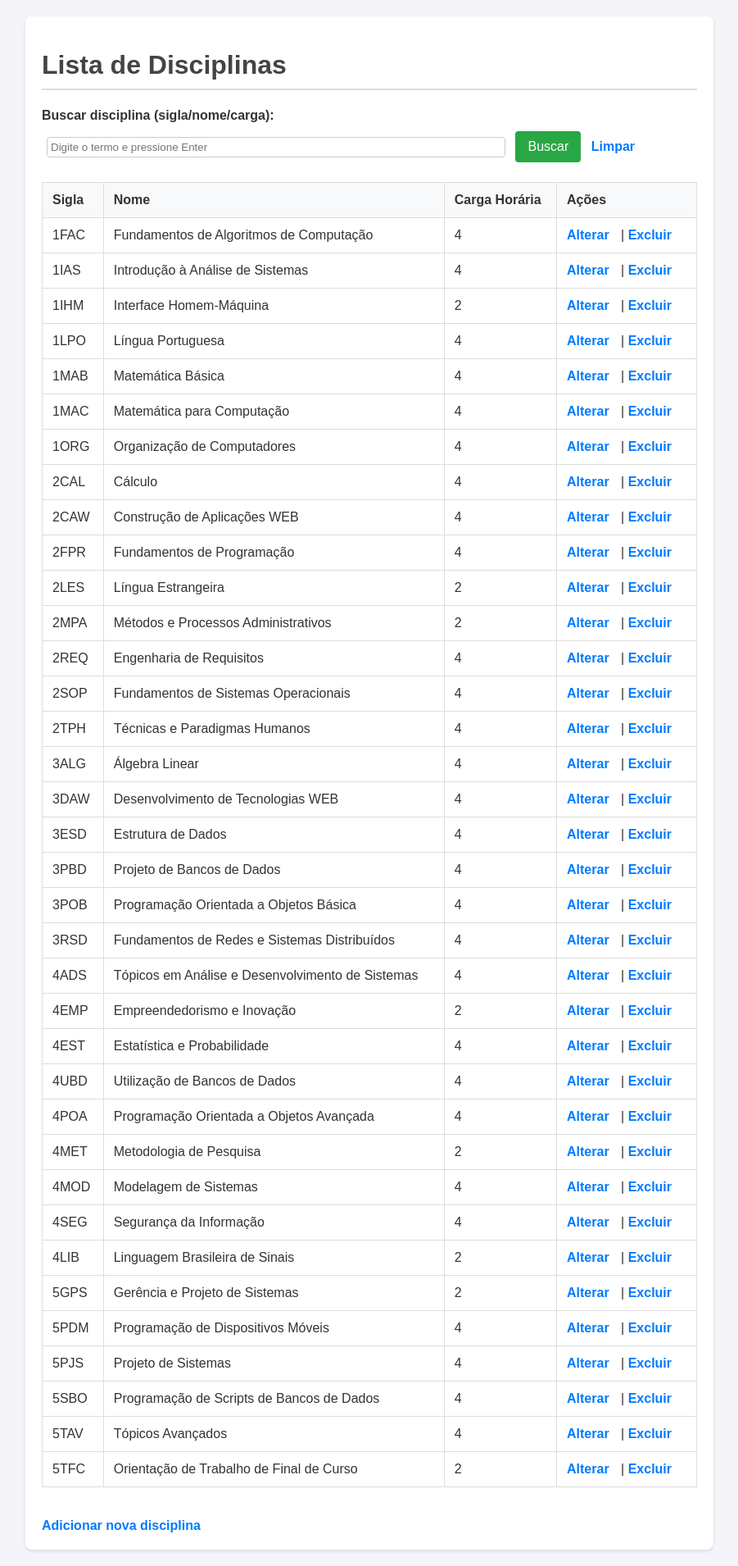
After one commit to JoaoVictorBasilio/3DAW, a PHP site: page /listarDisciplinas.php in a window 1280 px wide. The commit adds this page. Shown: the whole page at 82% size, without its empty margins (189-1090 px from the left). Run offline with PHP 8.4, Linux system fonts and the light colour scheme.

Commit message:
Add files via upload
alterações em incluirDisciplina, além de adicionar outras ações e o CSS.

```diff
--- /dev/null
+++ b/Disciplina/disciplinas.txt
@@ -0,0 +1,36 @@
+1FAC;Fundamentos de Algoritmos de Computação;4
+1IAS;Introdução à Análise de Sistemas;4
+1IHM;Interface Homem-Máquina;2
+1LPO;Língua Portuguesa;4
+1MAB;Matemática Básica;4
+1MAC;Matemática para Computação;4
+1ORG;Organização de Computadores;4
+2CAL;Cálculo;4
+2CAW;Construção de Aplicações WEB;4
+2FPR;Fundamentos de Programação;4
+2LES;Língua Estrangeira;2
+2MPA;Métodos e Processos Administrativos;2
+2REQ;Engenharia de Requisitos;4
+2SOP;Fundamentos de Sistemas Operacionais;4
+2TPH;Técnicas e Paradigmas Humanos;4
+3ALG;Álgebra Linear;4
+3DAW;Desenvolvimento de Tecnologias WEB;4
+3ESD;Estrutura de Dados;4
+3PBD;Projeto de Bancos de Dados;4
+3POB;Programação Orientada a Objetos Básica;4
+3RSD;Fundamentos de Redes e Sistemas Distribuídos;4
+4ADS;Tópicos em Análise e Desenvolvimento de Sistemas;4
+4EMP;Empreendedorismo e Inovação;2
+4EST;Estatística e Probabilidade;4
+4UBD;Utilização de Bancos de Dados;4
+4POA;Programação Orientada a Objetos Avançada;4
+4MET;Metodologia de Pesquisa;2
+4MOD;Modelagem de Sistemas;4
+4SEG;Segurança da Informação;4
+4LIB;Linguagem Brasileira de Sinais;2
+5GPS;Gerência e Projeto de Sistemas;2
+5PDM;Programação de Dispositivos Móveis;4
+5PJS;Projeto de Sistemas;4
+5SBO;Programação de Scripts de Bancos de Dados;4
+5TAV;Tópicos Avançados;4
+5TFC;Orientação de Trabalho de Final de Curso;2
--- /dev/null
+++ b/Disciplina/listarDisciplinas.php
@@ -0,0 +1,87 @@
+<?php
+
+?>
+<!DOCTYPE html>
+<html lang="pt-BR">
+<head>
+    <meta charset="UTF-8">
+    <title>Lista de Disciplinas</title>
+    <link rel="stylesheet" href="style.css">
+</head>
+<body>
+
+<div class="container">
+    <h1>Lista de Disciplinas</h1>
+
+    <form method="GET" style="margin-bottom: 12px;">
+        <label for="q">Buscar disciplina (sigla/nome/carga):</label>
+        <input type="text" id="q" name="q" value="<?php echo isset($_GET['q']) ? htmlspecialchars($_GET['q']) : ''; ?>" placeholder="Digite o termo e pressione Enter" style="width:70%; margin-left:6px; padding:4px;" />
+        <input type="submit" value="Buscar" style="margin-left:8px;" />
+        <a href="listarDisciplinas.php" style="margin-left:8px;">Limpar</a>
+    </form>
+
+    <table>
+    <tr>
+        <th>Sigla</th>
+        <th>Nome</th>
+        <th>Carga Horária</th>
+        <th>Ações</th>
+    </tr>
+
+    <?php
+    // Confirma se o arquivo existe para evitar erro caso a lista ainda esteja vazia
+    $busca = isset($_GET['q']) ? trim($_GET['q']) : '';
+
+    if (file_exists("disciplinas.txt")) {
+        // Abre o arquivo em modo de leitura ('r')
+        $arq = fopen("disciplinas.txt", "r");
+
+        // Lê o arquivo linha por linha
+        while (($linha = fgets($arq)) !== false) {
+
+            // Remove espaços e quebras de linha acidentais
+            $linhaLimpa = trim($linha);
+
+            // Se a linha estiver completamente vazia, pula para a próxima iteração
+            if (empty($linhaLimpa)) {
+                continue;
+            }
+
+            // Divide a linha em um array (lista) de dados, cortando nos pontos e vírgulas
+            $dados = explode(";", $linhaLimpa);
+
+            // Verifica se a linha foi dividida corretamente em 3 partes e a sigla não está vazia
+            if (count($dados) >= 3 && $dados[0] != "") {
+                // Aplica filtro de busca se existir termo
+                if ($busca !== '' && stripos($dados[0] . ' ' . $dados[1] . ' ' . $dados[2], $busca) === false) {
+                    continue;
+                }
+
+                echo "<tr>";
+                // htmlspecialchars previne bugs caso existam caracteres especiais no arquivo de texto
+                echo "<td>" . htmlspecialchars($dados[0]) . "</td>";
+                echo "<td>" . htmlspecialchars($dados[1]) . "</td>";
+                echo "<td>" . htmlspecialchars($dados[2]) . "</td>";
+
+                echo "<td>
+                    <a href='alterarDisciplina.php?sigla=" . urlencode($dados[0]) . "'>Alterar</a> |
+                    <a href='excluirDiscilplinas.php?sigla=" . urlencode($dados[0]) . "' onclick=\"return confirm('Tem certeza que deseja excluir esta disciplina?');\">Excluir</a>
+                </td>";
+
+                echo "</tr>";
+            }
+        }
+
+        // Fecha a leitura do arquivo
+        fclose($arq);
+    }
+    ?>
+
+    </table>
+
+    <br>
+    <a href="incluirDisciplina.php">Adicionar nova disciplina</a>
+</div>
+
+</body>
+</html>
--- /dev/null
+++ b/Disciplina/style.css
@@ -0,0 +1,117 @@
+/* Zera margens padrão e define a fonte do projeto */
+body {
+    font-family: Arial, sans-serif;
+    background-color: #f4f4f9;
+    color: #333;
+    margin: 0;
+    padding: 20px;
+}
+
+/* Container para centralizar o conteúdo e dar um limite de largura */
+.container {
+    max-width: 800px;
+    margin: 0 auto;
+    background: #fff;
+    padding: 20px;
+    border-radius: 8px;
+    box-shadow: 0 2px 4px rgba(0,0,0,0.1);
+}
+
+h1 {
+    color: #444;
+    border-bottom: 2px solid #ddd;
+    padding-bottom: 10px;
+}
+
+/* Estilos da Tabela */
+table {
+    width: 100%;
+    border-collapse: collapse;
+    margin-top: 20px;
+    margin-bottom: 20px;
+}
+
+th, td {
+    padding: 12px;
+    border: 1px solid #ddd;
+    text-align: left;
+}
+
+th {
+    background-color: #f8f9fa;
+    font-weight: bold;
+}
+
+/* Estilos de Formulários */
+form {
+    margin-top: 20px;
+}
+
+label {
+    display: block;
+    margin-top: 10px;
+    font-weight: bold;
+}
+
+input[type="text"], input[type="email"] {
+    width: 100%;
+    padding: 8px;
+    margin-top: 5px;
+    margin-bottom: 10px;
+    border: 1px solid #ccc;
+    border-radius: 4px;
+    box-sizing: border-box; /* Garante que o padding não quebre a largura */
+}
+
+/* Estilos dos Botões */
+input[type="submit"] {
+    background-color: #28a745;
+    color: white;
+    border: none;
+    padding: 10px 15px;
+    cursor: pointer;
+    border-radius: 4px;
+    font-size: 16px;
+    margin-top: 10px;
+}
+
+input[type="submit"]:hover {
+    background-color: #218838;
+}
+
+/* Links em geral */
+a {
+    color: #007bff;
+    text-decoration: none;
+    font-weight: bold;
+}
+
+a:hover {
+    text-decoration: underline;
+}
+
+/* Estilo extra para links de ações nas tabelas */
+td a {
+    margin-right: 10px;
+}
+
+
+/* Estilo para a linha que divide as seções */
+.divisor {
+    margin: 20px 0;
+    border: 0;
+    border-top: 1px solid #ddd;
+}
+
+/* Mensagens de feedback do sistema */
+.msg-sucesso {
+    color: green;
+    font-weight: bold;
+    margin-top: 15px;
+}
+
+.msg-erro {
+    color: red;
+    font-weight: bold;
+    margin-top: 15px;
+}
```
Also changed, not shown: Disciplina/alterarDisciplina.php (added, +125 -0 lines), Disciplina/excluirDisciplinas.php (added, +42 -0 lines), Disciplina/incluirDisciplina.php (+24 -17 lines).
